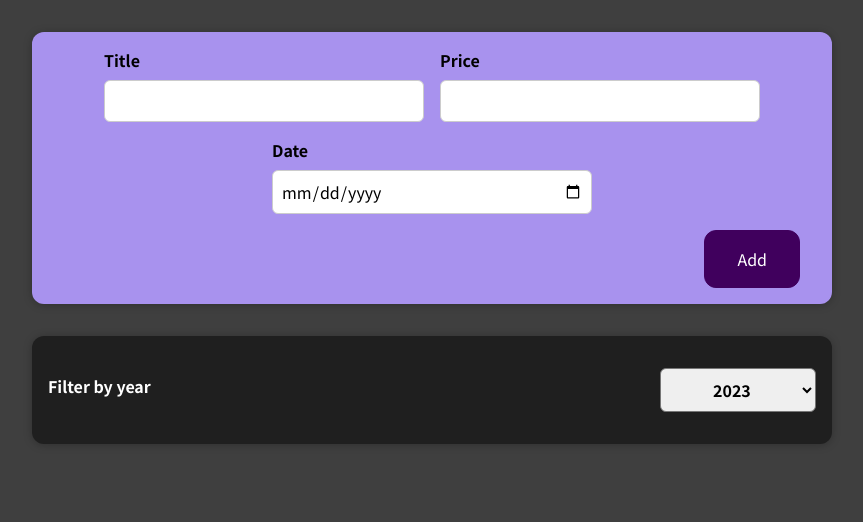
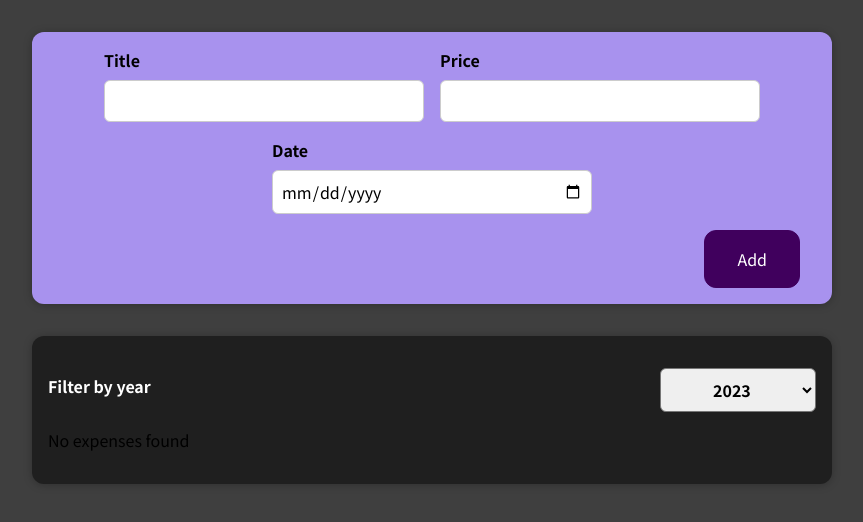
Before and after one commit to t-kowalewski/expenses, a React (Vite) app: page / in a window 1280 px wide. Shown: the top 522 px of the page, without its empty margins (208-1071 px from the left). Built offline with nearby package versions, Linux system fonts and the light colour scheme.

Commit message:
add msg for empty list

```diff
--- a/src/components/Expenses/ExpensesList.jsx
+++ b/src/components/Expenses/ExpensesList.jsx
@@ -23,9 +23,13 @@ const ExpensesList = ({ expenses }) => {
         onFilterYear={filterYearHandler}
       />
 
-      {filteredExpenses.map((expense) => {
-        return <ExpenseItem key={expense.id} expense={expense} />;
-      })}
+      {filteredExpenses.length === 0 ? (
+        <p>No expenses found</p>
+      ) : (
+        filteredExpenses.map((expense) => {
+          return <ExpenseItem key={expense.id} expense={expense} />;
+        })
+      )}
     </Card>
   );
 };
```
